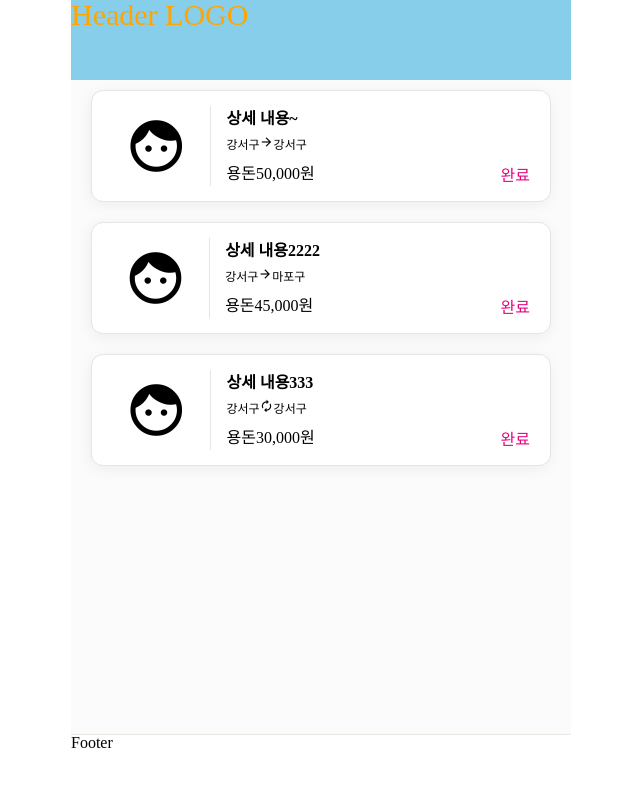
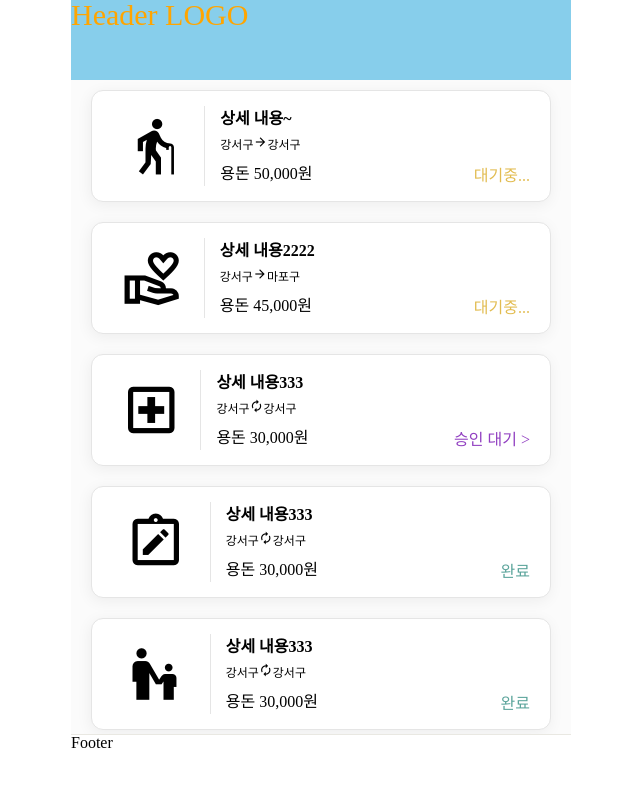
Before and after one commit to HackPeople/hackstival-frontend, a Nuxt app: page /past/list in a window 1280 px wide. Shown: the top 786 px of the page, without its empty margins (319-959 px from the left). Built offline with nearby package versions, Linux system fonts and the light colour scheme.

Commit message:
리스트

```diff
--- a/components/list/past/CardList.vue
+++ b/components/list/past/CardList.vue
@@ -40,7 +40,7 @@ export default{
           content: '상세 내용2222',
           startTime: "2023/08/31 10:50",
           endTime: "2023/08/31 10:50",
-          requestType: "VISITING_CARE",
+          requestType: "HOUSEKEEPING",
           startAddress: {
             doName: "string",
             siName: "강서구",
@@ -62,7 +62,7 @@ export default{
           content: '상세 내용333',
           startTime: "2023/08/31 10:50",
           endTime: "2023/08/31 10:50",
-          requestType: "VISITING_CARE",
+          requestType: "HOSPITAL_WITH",
           startAddress: {
             doName: "string",
             siName: "강서구",
@@ -77,18 +77,52 @@ export default{
           money: 30000,
           oldUserId: "string",
           helperUserId: "string",
-          requestStatus: "REQUEST"
+          requestStatus: "ACCEPTED"
         },
-        // {
-        //   category: '병원 동행1',
-        //   description: '상세 내용~',
-        //   date: '2023-03-03',
-        //   startTime: '10:00',
-        //   endTime: '13:00',
-        //   departure: '강서구 핵피 아파트',
-        //   arrival: '강서 SNU 병원',
-        //   price: 10000
-        // }
+        {
+          id: 0,
+          content: '상세 내용333',
+          startTime: "2023/08/31 10:50",
+          endTime: "2023/08/31 10:50",
+          requestType: "EDUCATION",
+          startAddress: {
+            doName: "string",
+            siName: "강서구",
+            dongName: "string"
+          },
+          destinationAddress: {
+            doName: '',
+            siName: '강서구',
+            dongName: ''
+          },
+          moveType: "DIRECT",
+          money: 30000,
+          oldUserId: "string",
+          helperUserId: "string",
+          requestStatus: "CONFIRMED"
+        },
+        {
+          id: 0,
+          content: '상세 내용333',
+          startTime: "2023/08/31 10:50",
+          endTime: "2023/08/31 10:50",
+          requestType: "WALK_WITH",
+          startAddress: {
+            doName: "string",
+            siName: "강서구",
+            dongName: "string"
+          },
+          destinationAddress: {
+            doName: '',
+            siName: '강서구',
+            dongName: ''
+          },
+          moveType: "DIRECT",
+          money: 30000,
+          oldUserId: "string",
+          helperUserId: "string",
+          requestStatus: "CONFIRMED"
+        },
       ]
     }
   }
--- a/components/list/past/CardListItem.vue
+++ b/components/list/past/CardListItem.vue
@@ -2,8 +2,8 @@
   <div class="card-group">
     <div class="list-item">
       <div class="icon-wrap">
-        <span class="icon" :class="computedIconClass">
-          {{computedIconContent}}
+        <span class="icon" :class="getIconClass(helpInfo.requestType)">
+          {{getIconContent(helpInfo.requestType)}}
         </span>
       </div>
       <div class="v-line"></div>
@@ -19,11 +19,12 @@
           </span>
           <span>{{helpInfo.destinationAddress.siName}}</span>
         </div>
-        <div class="money">용돈<span>{{numberWithCommas(helpInfo.money)}}원</span></div>
+        <div class="money">용돈&nbsp<span>{{numberWithCommas(helpInfo.money)}}원</span></div>
       </div>
       <div class="card-content-right">
         <span class="vacancy"></span>
-        <span class="status">완료</span>
+        <a v-if="helpInfo.requestStatus === 'ACCEPTED'" class="status" href="/" :class="getStatusColor(helpInfo.requestStatus)">{{getStatusName(helpInfo.requestStatus)}}</a>
+        <span v-else class="status" href="/" :class="getStatusColor(helpInfo.requestStatus)">{{getStatusName(helpInfo.requestStatus)}}</span>
       </div>
     </div>
   </div>
@@ -37,12 +38,6 @@ export default{
     }
   },
   computed: {
-    computedIconClass() {
-      return 'material-icons'
-    },
-    computedIconContent() {
-      return 'face'
-    }
   },
   data() {
     return {
@@ -52,6 +47,62 @@ export default{
   methods: {
     numberWithCommas(x) {
       return x.toString().replace(/\B(?=(\d{3})+(?!\d))/g, ",");
+    },
+    getIconClass(requestType) {
+      switch (requestType) {
+        case 'VISITING_CARE':
+          return 'material-icons-outlined'
+        case 'HOSPITAL_WITH':
+          return 'material-icons-outlined'
+        case 'HOUSEKEEPING':
+          return 'material-icons-outlined'
+        case 'EDUCATION':
+          return 'material-icons-outlined'
+        case 'WALK_WITH':
+          return 'material-icons-outlined'
+        default:
+          return 'material-icons-outlined'
+      }
+    },
+    getIconContent(requestType) {
+      switch (requestType) {
+        case 'VISITING_CARE':
+          return 'elderly'
+        case 'HOSPITAL_WITH':
+          return 'local_hospital'
+        case 'HOUSEKEEPING':
+          return 'volunteer_activism'
+        case 'EDUCATION':
+          return 'note_alt'
+        case 'WALK_WITH':
+          return 'escalator_warning'
+        default:
+          return 'elderly'
+      }
+    },
+    getStatusColor(status) {
+      switch (status) {
+        case 'REQUEST':
+          return 'wait'
+        case 'ACCEPTED':
+          return 'accept'
+        case 'CONFIRMED':
+          return 'fin'
+        default:
+          return ''
+      }
+    },
+    getStatusName(status){
+      switch (status) {
+        case 'REQUEST':
+          return '대기중...'
+        case 'ACCEPTED':
+          return '승인 대기 > '
+        case 'CONFIRMED':
+          return '완료'
+        default:
+          return ''
+      }
     }
   }
 }
@@ -131,10 +182,22 @@ export default{
 }
 
 .status{
-  color: #e6007e;
+  text-decoration-line: none;
   text-align: end;
   padding-right: 10px;
 }
 
+.fin{
+  color: #5BA49B;
+}
+
+.wait{
+  color: #E2BC50;
+}
+
+.accept{
+  color: #913FC1;
+}
+
 
 </style>
```
